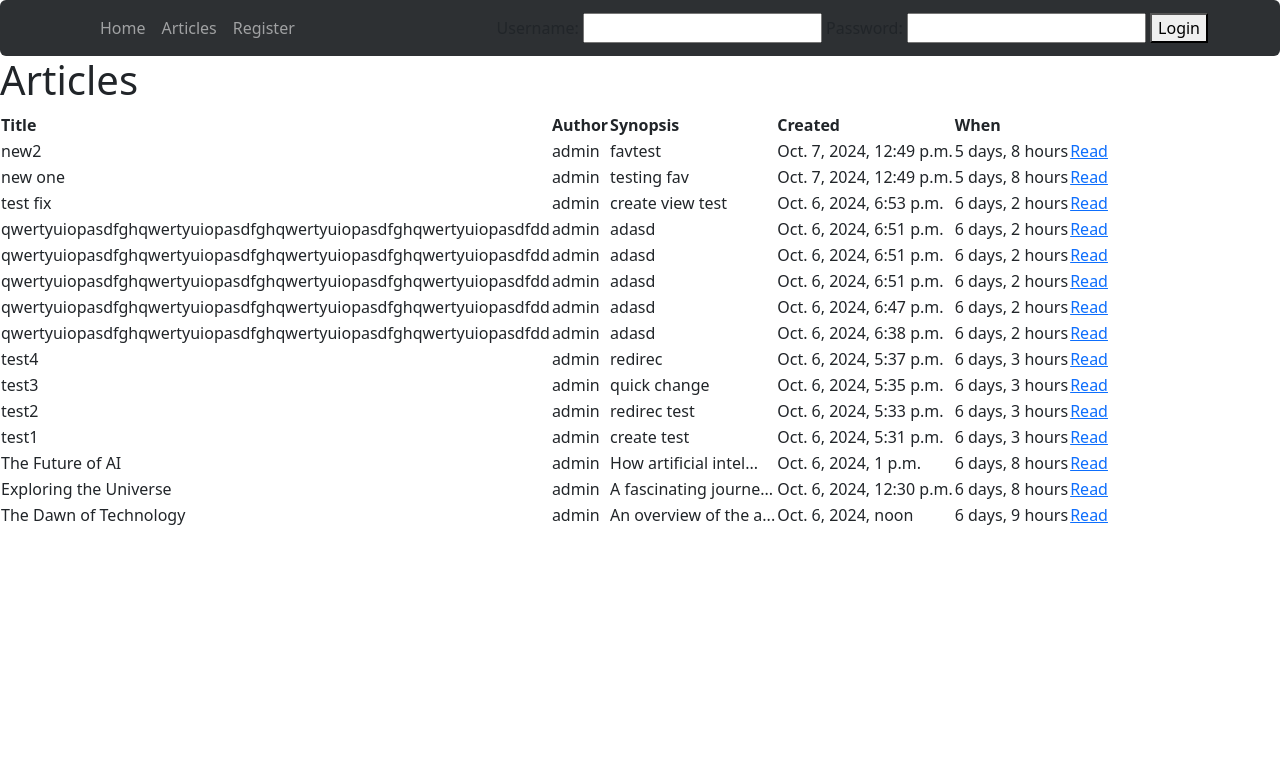
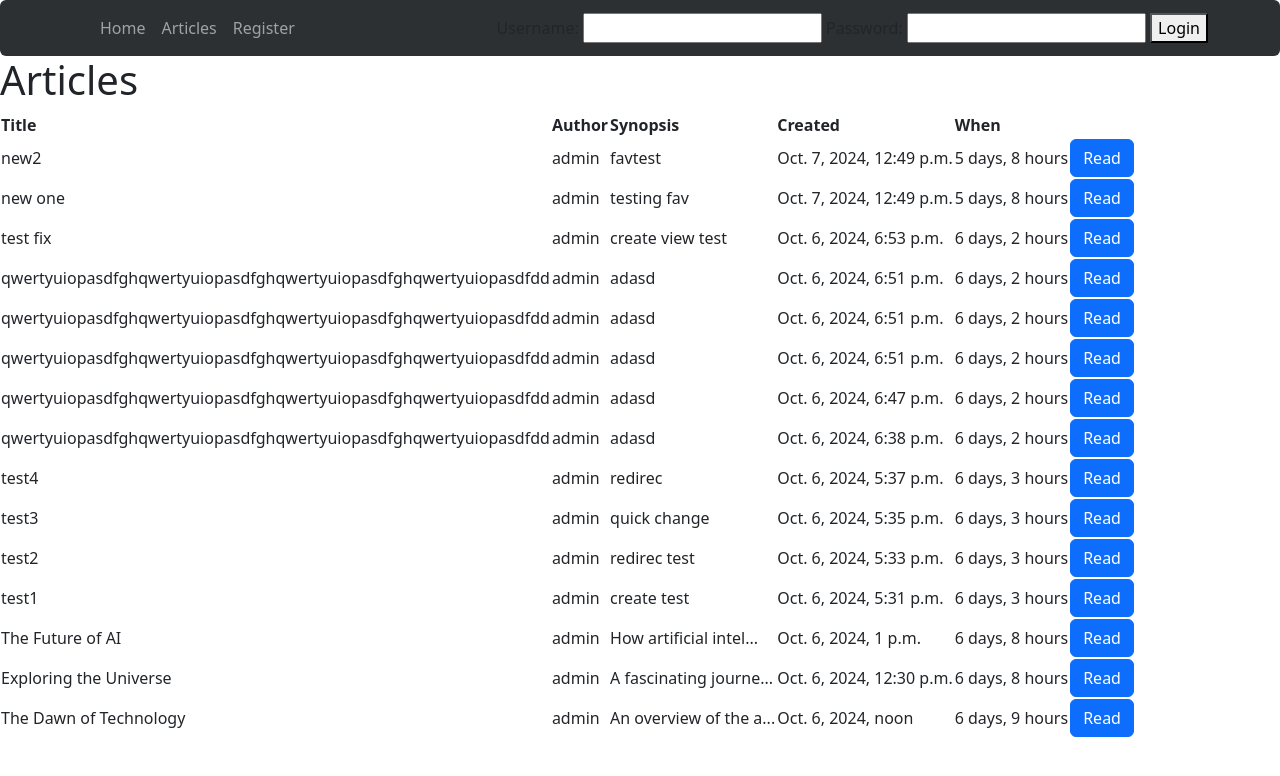
Before and after one commit to alex-sdn/42-Piscine-Django, a Django app: template d07/d07/articles/templates/articles/articles.html in a window 1280 px wide. Shown: the top 776 px of the page. Run offline with Django 5.2, Linux system fonts and the light colour scheme; the template is opened without the code that fills it: values that come from a table or form of the project are taken from there, others are empty; data comes from the database, SQL or seed files in the repository; parts of the project's set-up code (start-up, migrations or seed data) failed here and were passed over; some libraries are stand-ins or nearby versions.

Commit message:
add button style

```diff
--- a/d07/d07/articles/templates/articles/articles.html
+++ b/d07/d07/articles/templates/articles/articles.html
@@ -31,7 +31,7 @@
             </td>
             <td>{{ article.created }}</td>
             <td>{{ article.created|timesince }}</td>
-            <td><a href="{% url 'details' article.id %}">Read</a></td>
+            <td><a href="{% url 'details' article.id %}" class="btn btn-primary">Read</a></td>
         </tr>
         {% empty %}
         <tr>
```
